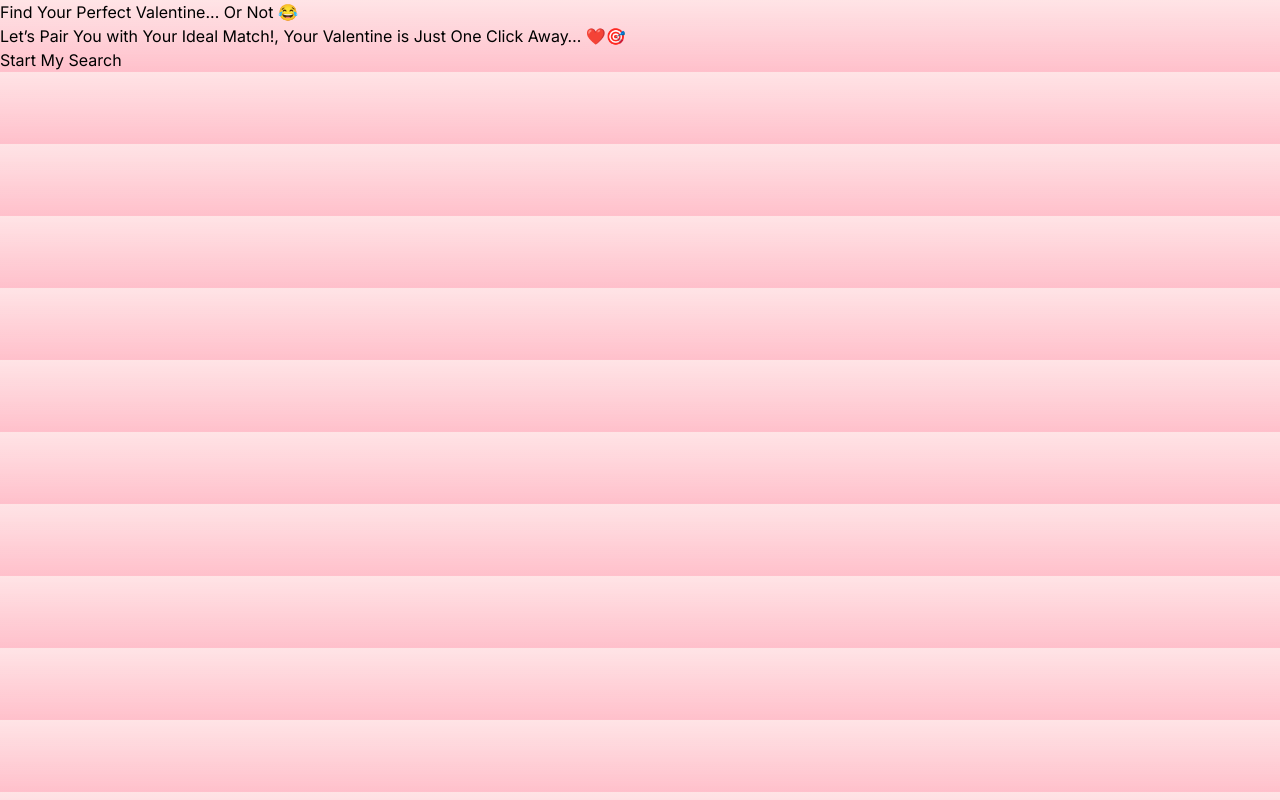
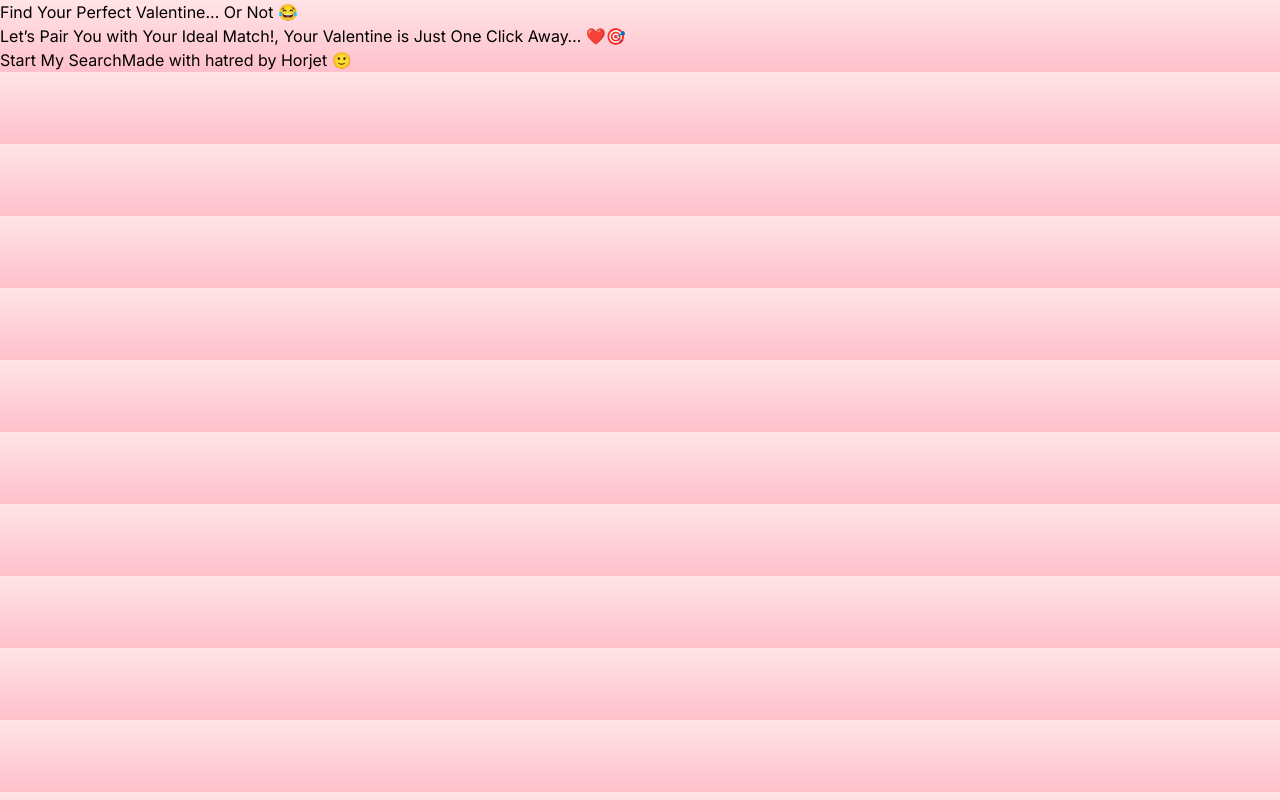
Before and after one commit to David-Horjet/Valentine, a Next.js app: page / in a window 1280 px wide. Built offline with nearby package versions, Linux system fonts and the light colour scheme.

Commit message:
chore: added made with love

```diff
--- a/src/app/page.tsx
+++ b/src/app/page.tsx
@@ -2,15 +2,16 @@ import Link from "next/link"
 
 export default function Home() {
   return (
-    <main className="flex min-h-screen flex-col items-center justify-center p-24 text-center">
+    <main className="flex min-h-screen flex-col items-center justify-center px-4 py-20 md:p-24 text-center">
       <h1 className="text-4xl font-bold mb-5">Find Your Perfect Valentine... Or Not 😂</h1>
       <p className="text-xl mb-8">{"Let’s Pair You with Your Ideal Match!, Your Valentine is Just One Click Away… ❤️🎯"}</p>
       <Link
         href="/find"
-        className="bg-red-500 hover:bg-red-600 text-white font-bold py-2 px-4 rounded-full text-lg transition-colors duration-300"
+        className="bg-red-500 hover:bg-red-600 text-white font-bold py-2 px-4 mb-20 rounded-full text-lg transition-colors duration-300"
       >
         Start My Search
       </Link>
+      <span className="text-white text-sm">Made with hatred by Horjet 🙂</span>
     </main>
   )
 }
```
